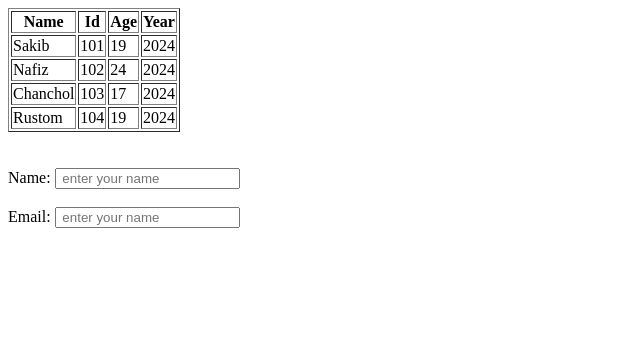
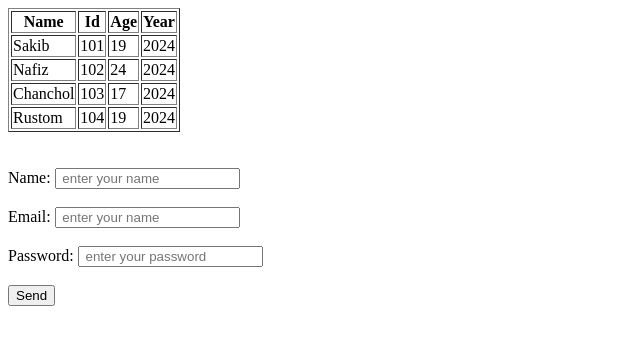
Before and after one commit to sakib2435/practice, a plain HTML site: page index.html in a window 1280 px wide. Shown: the whole page, without its empty margins (0-640 px from the left). Drawn offline with Linux system fonts and the light colour scheme.

Commit message:
Third file added

```diff
--- a/index.html
+++ b/index.html
@@ -46,6 +46,10 @@
         <label for="Email:"> Email:</label>
         <input type="email" name="" id="" placeholder=" enter your name" required>
         <br> <br>
+        <label for=" Password:"> Password:</label>
+        <input type="password" name="" id="" placeholder=" enter your password" required>
+        <br> <br>
+        <input type="submit" value="Send">
     </form>
 </body>
 </html>
```
